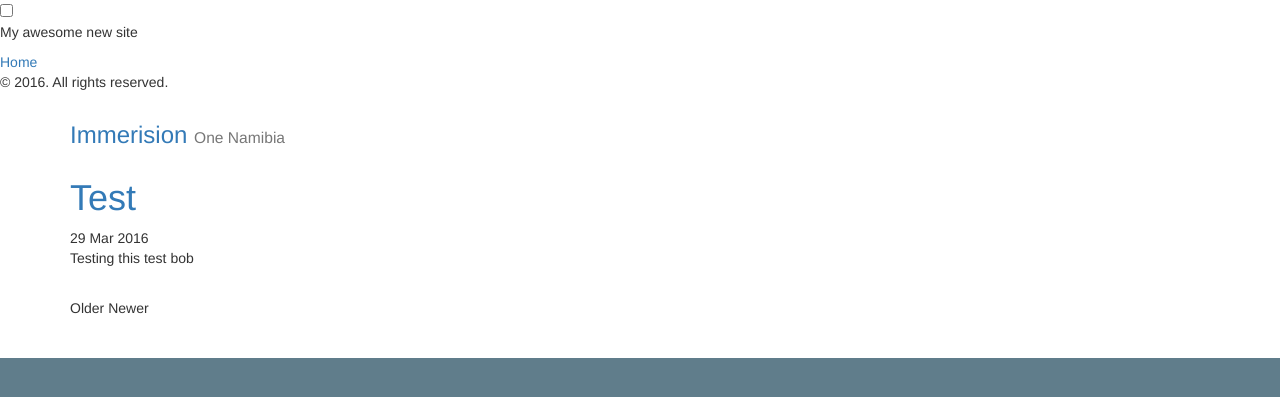
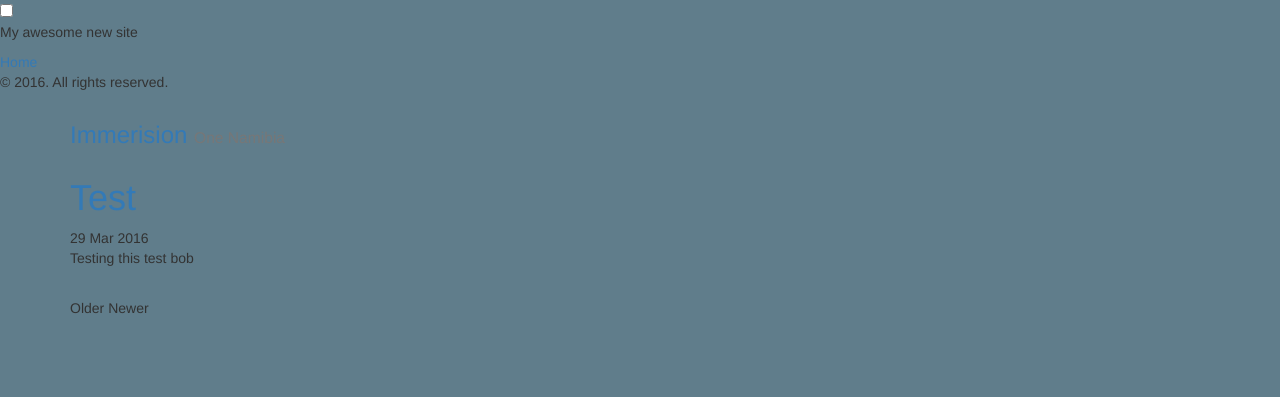
Before and after one commit to jaden2africa/jaden2africa.github.io, a Jekyll site: the page built from index.html, in a window 1280 px wide. Shown: the top 397 px of the page. Built offline with Jekyll 4.4.1, drawn with Linux system fonts in a browser that asks for light colours; the list of posts is cut into pages by our own code.

Commit message:
doing stuff

```diff
--- a/public/css/main.css
+++ b/public/css/main.css
@@ -1,3 +1,3 @@
 html, body {
-    background-color: #607D8B;
+    background-color: #607D8B !important;
 }
```
